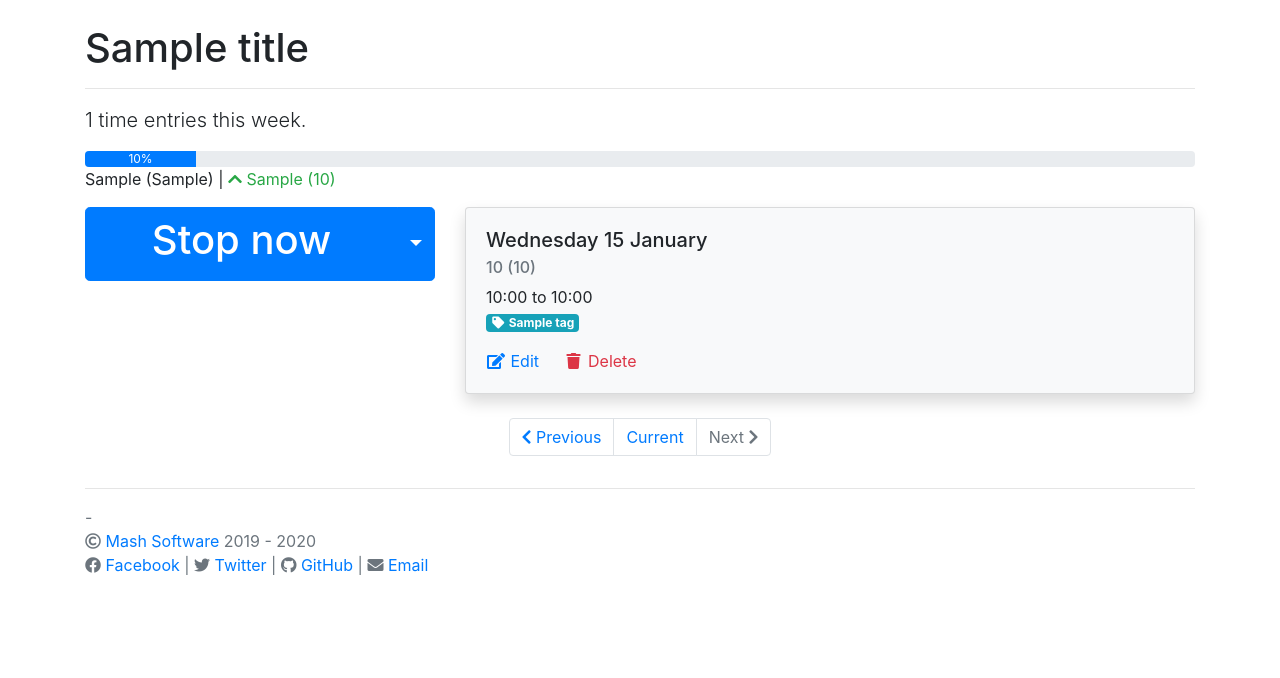
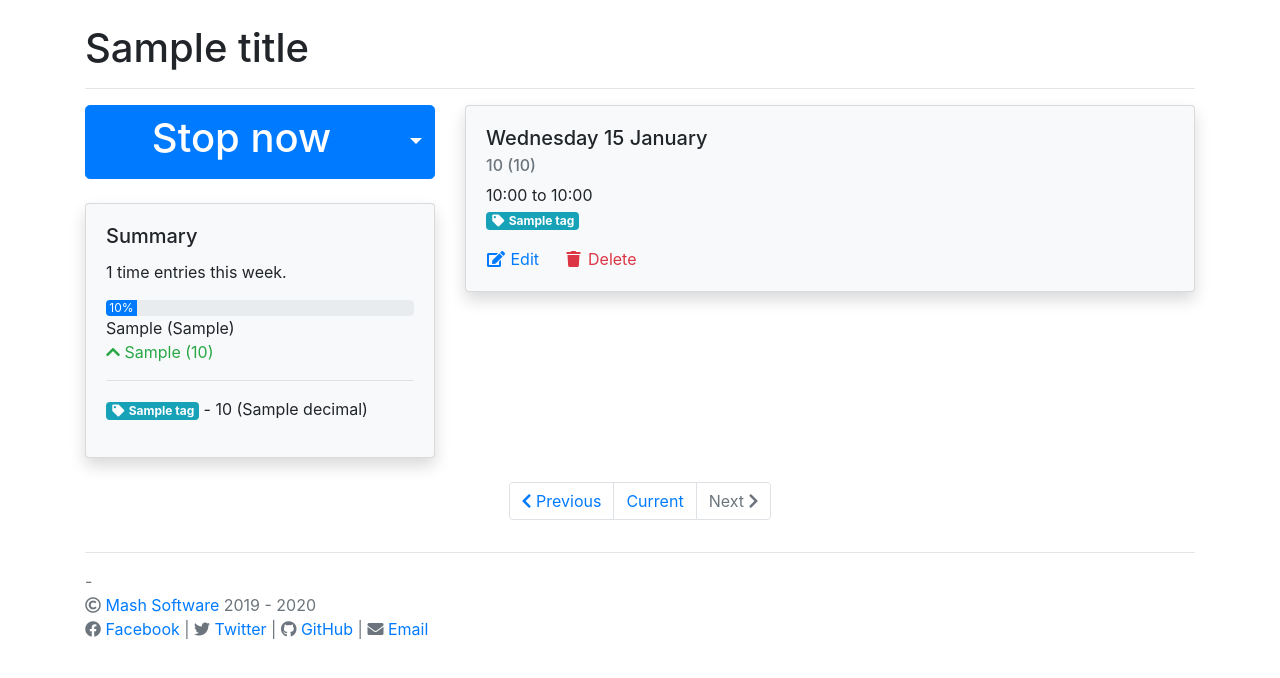
Before and after one commit to MashSoftware/time-tracker, a Python web app: template app/templates/entry/weekly.html in a window 1280 px wide. Shown: the part 56-734 px from the top of the page. Run offline with Jinja, Linux system fonts and the light colour scheme; the template is opened without the code that fills it: most values are stand-ins (such as "Sample title", 1, 10 or a date in 2020); some libraries are stand-ins or nearby versions.

Commit message:
add tag totals and summary card

```diff
--- a/app/templates/entry/weekly.html
+++ b/app/templates/entry/weekly.html
@@ -1,30 +1,13 @@
 {% extends "base.html" %}
 {% block content %}
+
+{% if not events %}
 <div class="row">
     <div class="col">
-        {% if events %}
-        <p class="lead">{{ events | length }} time entries this week.</p>
-        <style nonce="{{csp_nonce()}}">
-            .progress-bar {
-                width: {{progress}}%
-            }
-        </style>
-        <div class="progress">
-            <div class="progress-bar {% if progress >= 100 %}bg-success{% endif %}" role="progressbar" aria-valuenow="{{ progress }}" aria-valuemin="0" aria-valuemax="100">{{ progress }}%</div>
-        </div>
-        <p>
-            {{ weekly_string }} ({{weekly_decimal}})
-            {% if current_user.schedule_decimal() > weekly_decimal %}
-            | <span class="text-danger"><i class="fas fa-chevron-down"></i> {{weekly_delta_string}} ({{ (current_user.schedule_decimal() - weekly_decimal)|round(2) }})</span>
-            {% else %}
-            | <span class="text-success"><i class="fas fa-chevron-up"></i> {{weekly_delta_string}} ({{ (weekly_decimal - current_user.schedule_decimal())|round(2) }})</span>
-            {% endif %}
-        </p>
-        {% else %}
         <div class="alert alert-info" role="alert">There are no time entries for this week.</div>
-        {% endif %}
     </div>
 </div>
+{% endif %}
 <div class="row">
     <div class="col-md-4">
         <div class="btn-group btn-block">
@@ -46,6 +29,35 @@
             </div>
         </div>
         <br><br>
+        {% if events %}
+        <div class="card bg-light shadow">
+            <div class="card-body">
+                <h5 class="card-title">Summary</h5>
+                <p>{{ events | length }} time entries this week.</p>
+                <style nonce="{{csp_nonce()}}">
+                    .progress-bar {
+                        width: {{progress}}%;
+                    }
+                </style>
+                <div class="progress">
+                    <div class="progress-bar {% if progress >= 100 %}bg-success{% endif %}" role="progressbar" aria-valuenow="{{ progress }}" aria-valuemin="0" aria-valuemax="100">{{ progress }}%</div>
+                </div>
+                <p>
+                    {{ weekly_string }} ({{weekly_decimal}})<br>
+                    {% if current_user.schedule_decimal() > weekly_decimal %}
+                    <span class="text-danger"><i class="fas fa-chevron-down"></i> {{weekly_delta_string}} ({{ (current_user.schedule_decimal() - weekly_decimal)|round(2) }})</span>
+                    {% else %}
+                    <span class="text-success"><i class="fas fa-chevron-up"></i> {{weekly_delta_string}} ({{ (weekly_decimal - current_user.schedule_decimal())|round(2) }})</span>
+                    {% endif %}
+                </p>
+                <hr>
+                {% for tag in tag_totals %}
+                <p><span class="badge badge-info"><i class="fas fa-tag fa-fw"></i> {{tag.name}}</span> - {{tag.total}} ({{tag.decimal}})</p>
+                {% endfor %}
+            </div>
+        </div>
+        {% endif %}
+        <br>
     </div>
     <div class="col-md-8">
         {% if events %}
```
Also changed, not shown: app/entry/routes.py (+17 -18 lines).
